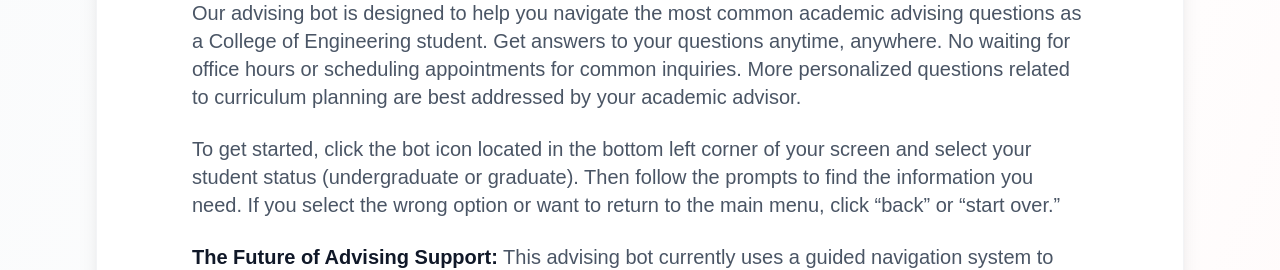
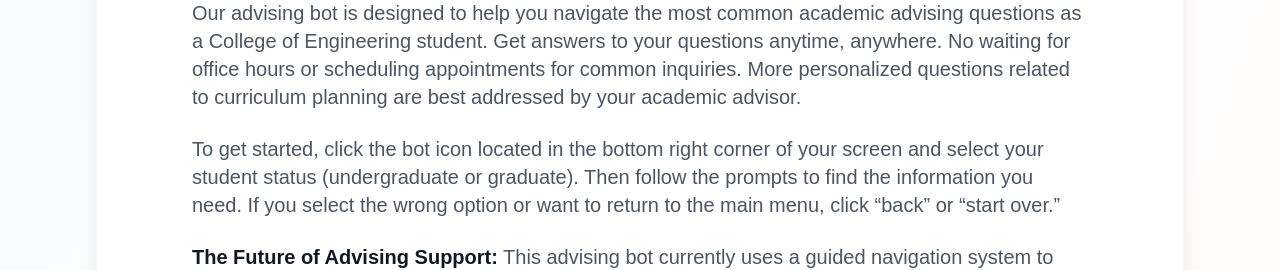
Before and after one commit to mh-mubashir/chatbot-interface, a Next.js app: page / in a window 1280 px wide. Shown: the part 840-1110 px from the top of the page. Built offline with nearby package versions, Linux system fonts and the light colour scheme; no server answers; the database is empty.

Commit message:
update to the text

```diff
--- a/src/app/page.tsx
+++ b/src/app/page.tsx
@@ -54,7 +54,7 @@ export default function Home() {
                 More personalized questions related to curriculum planning are best addressed by your academic advisor.
               </p>
               <p>
-                To get started, click the bot icon located in the bottom left corner of your screen and select your student status
+                To get started, click the bot icon located in the bottom right corner of your screen and select your student status
                 (undergraduate or graduate). Then follow the prompts to find the information you need. If you select the wrong option
                 or want to return to the main menu, click &ldquo;back&rdquo; or &ldquo;start over.&rdquo;
               </p>
```
